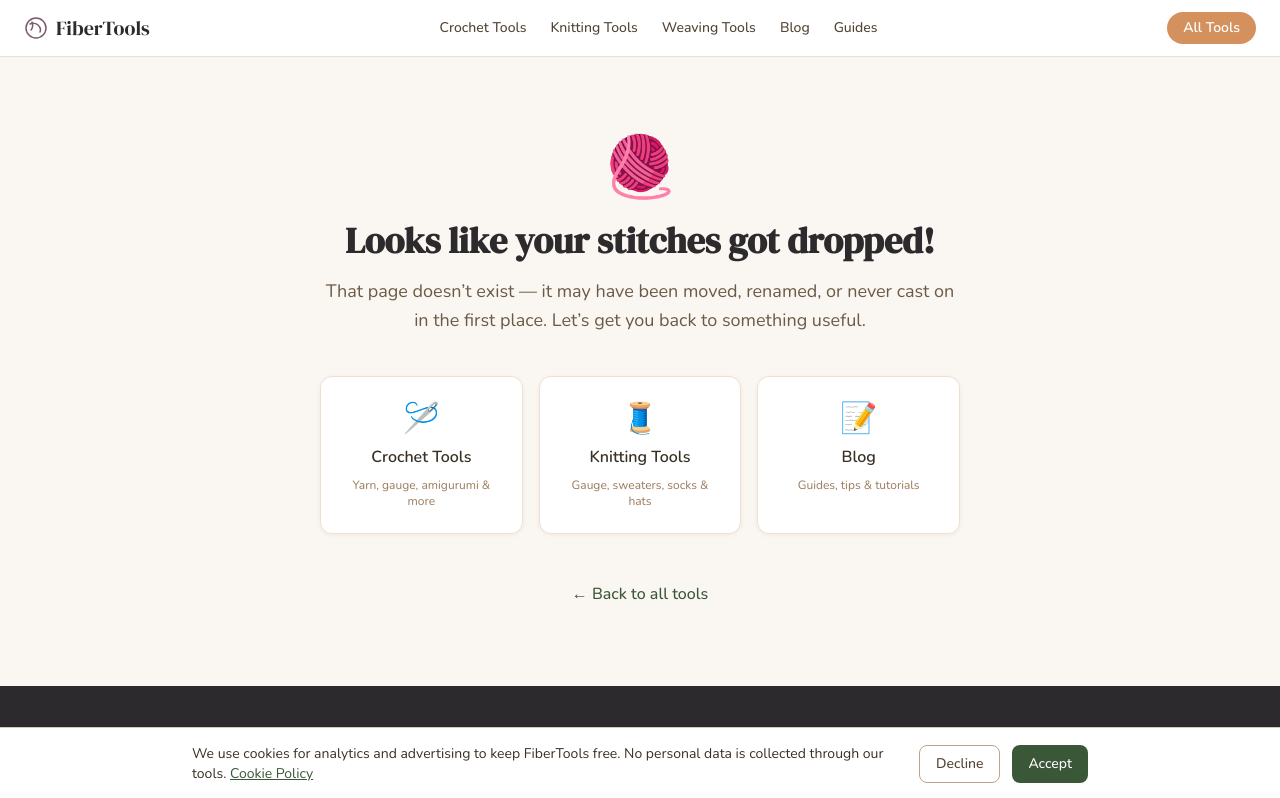
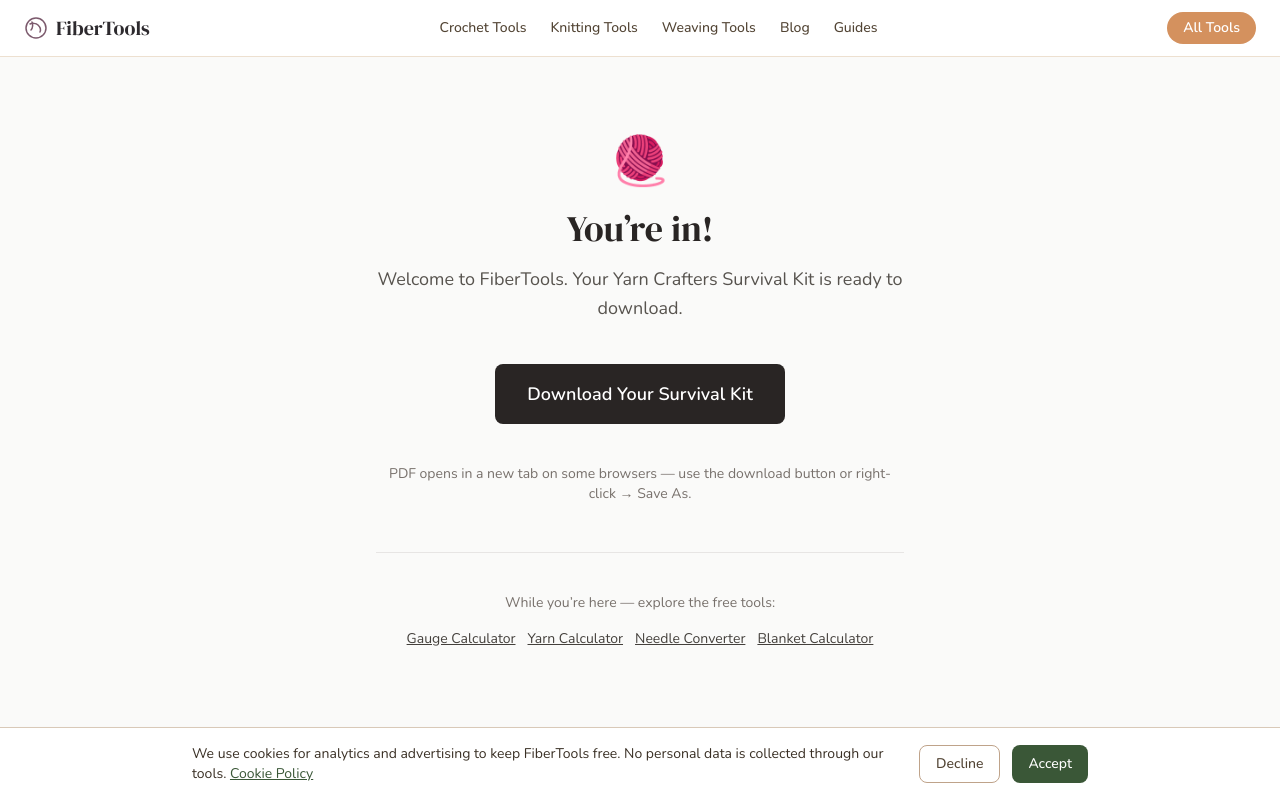
Before and after one commit to raiderj77/fibertools, a Next.js app: page /download in a window 1280 px wide. Before the commit this address had no page. Shown: the top 798 px of the page. Built offline with nearby package versions, Linux system fonts and the light colour scheme.

Commit message:
Add /download thank-you page for PDF delivery

```diff
--- /dev/null
+++ b/src/app/download/page.tsx
@@ -0,0 +1,52 @@
+import type { Metadata } from "next";
+import Link from "next/link";
+
+export const metadata: Metadata = {
+  title: "Your Free Yarn Crafters Survival Kit",
+  description: "Download your free Yarn Crafters Survival Kit — a quick-reference guide for knitters and crocheters.",
+  alternates: { canonical: "/download" },
+  robots: { index: false },
+};
+
+export default function DownloadPage() {
+  return (
+    <main className="min-h-screen bg-stone-50">
+      <div className="max-w-xl mx-auto px-6 py-20 text-center">
+        <div className="text-5xl mb-6">🧶</div>
+        <h1
+          className="font-display text-4xl text-stone-800 mb-4"
+          style={{ fontFamily: "var(--font-display)" }}
+        >
+          You&rsquo;re in!
+        </h1>
+        <p className="text-stone-600 text-lg mb-10 leading-relaxed">
+          Welcome to FiberTools. Your Yarn Crafters Survival Kit is ready to download.
+        </p>
+
+        <a
+          href="/survival-kit.pdf"
+          download="Yarn-Crafters-Survival-Kit.pdf"
+          className="inline-block bg-stone-800 text-white text-lg font-semibold px-8 py-4 rounded-lg hover:bg-stone-700 transition-colors mb-10"
+        >
+          Download Your Survival Kit
+        </a>
+
+        <p className="text-stone-500 text-sm mb-12">
+          PDF opens in a new tab on some browsers — use the download button or right-click &rarr; Save As.
+        </p>
+
+        <div className="border-t border-stone-200 pt-10">
+          <p className="text-stone-500 text-sm mb-4">
+            While you&rsquo;re here — explore the free tools:
+          </p>
+          <div className="flex flex-wrap justify-center gap-3 text-sm">
+            <Link href="/gauge-calculator" className="text-stone-700 underline hover:text-stone-900">Gauge Calculator</Link>
+            <Link href="/yarn-calculator" className="text-stone-700 underline hover:text-stone-900">Yarn Calculator</Link>
+            <Link href="/needle-converter" className="text-stone-700 underline hover:text-stone-900">Needle Converter</Link>
+            <Link href="/blanket-calculator" className="text-stone-700 underline hover:text-stone-900">Blanket Calculator</Link>
+          </div>
+        </div>
+      </div>
+    </main>
+  );
+}
```
